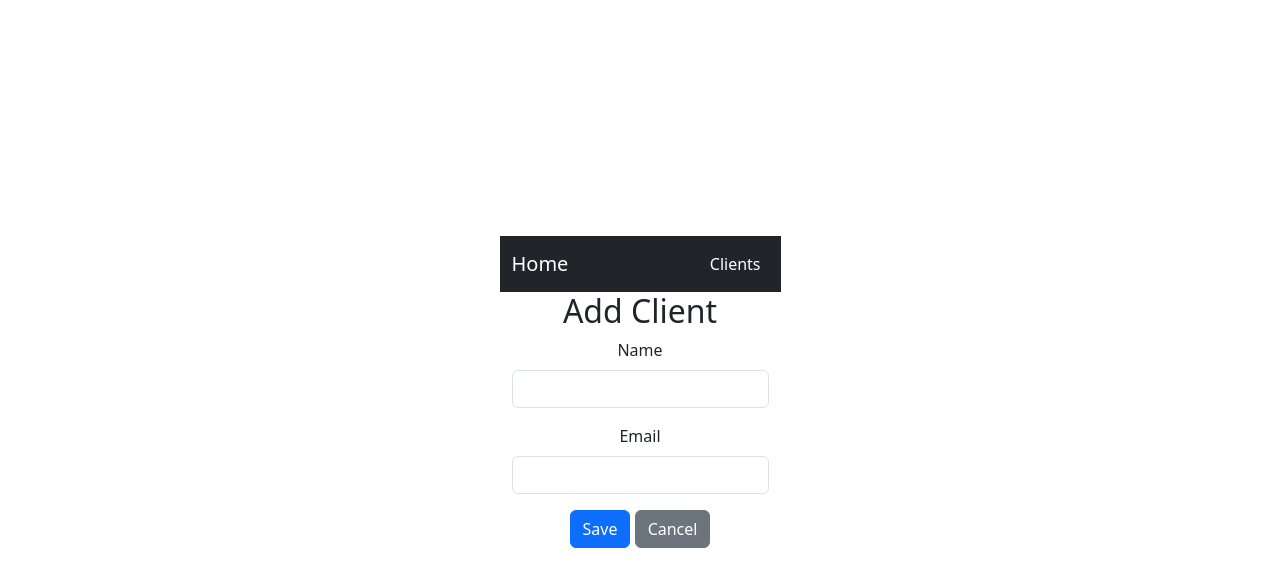
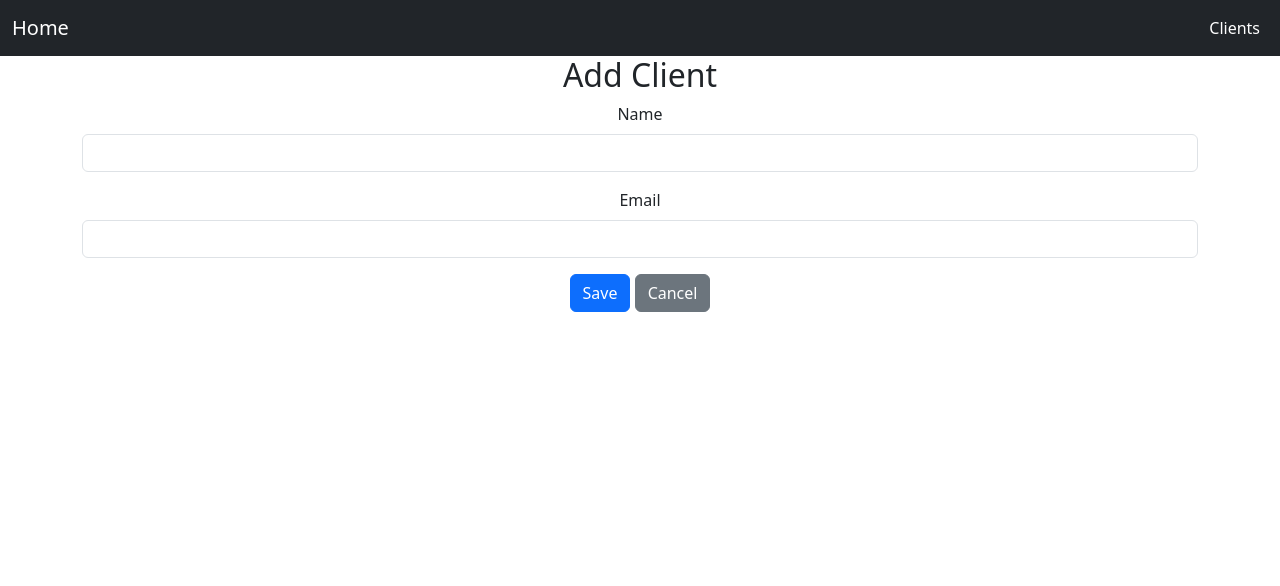
Before and after one commit to nmcwilli/react-frontend-for-springboot-vite, a React (Vite) app: page /clients/1 in a window 1280 px wide. Shown: the top 586 px of the page. Built offline with nearby package versions, Linux system fonts and the light colour scheme; no server answers.

Commit message:
Updated padding

```diff
--- a/src/App.css
+++ b/src/App.css
@@ -1,7 +1,19 @@
+body{
+  display: list-item !important;
+  flex-direction: column;
+  flex-wrap: nowrap;
+  align-content: stretch;
+  justify-content: space-between;
+}
+#app {
+  height: inherit;
+  width: inherit;
+}
+
 #root {
   max-width: 100%;
   margin: 0 auto;
-  padding: 2rem;
+  /* padding: 2rem; */
   text-align: center;
 }
 
```
